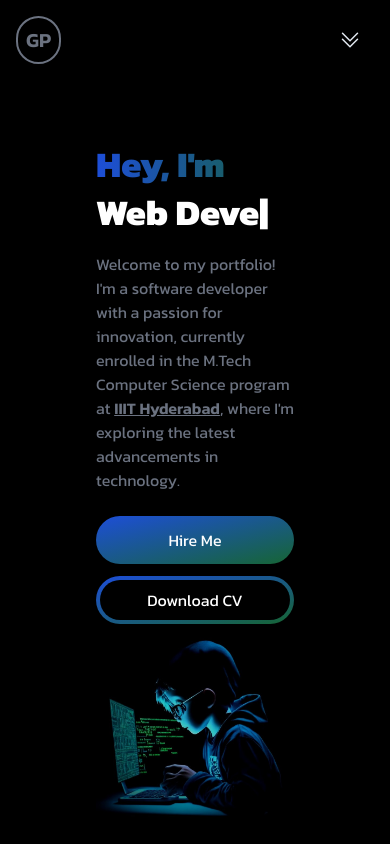
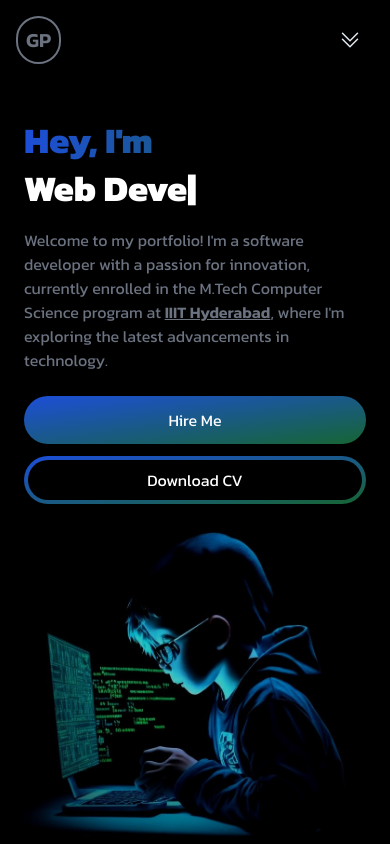
Before and after one commit to armgp/portfolio-gp, a Next.js app: page / in a window 390 px wide. Shown: the top 844 px of the page. Built offline with nearby package versions, Linux system fonts and the light colour scheme.

Commit message:
page.js container padding

```diff
--- a/src/app/page.js
+++ b/src/app/page.js
@@ -7,7 +7,7 @@ export default function Home() {
   return (
     <main className="flex min-h-screen flex-col bg-black">
       <Navbar />
-      <div className="container mt-24 mx-auto px-24 py-12">
+      <div className="container mt-24 mx-auto px-6 py-6 sm:px-24 sm:py-12">
         <HeroSection />
         <About />
         <Contact />
```
